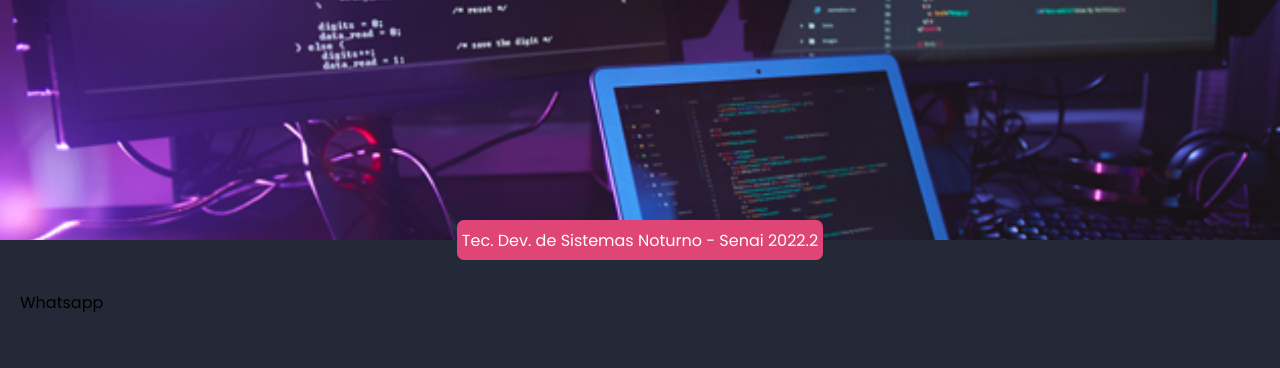
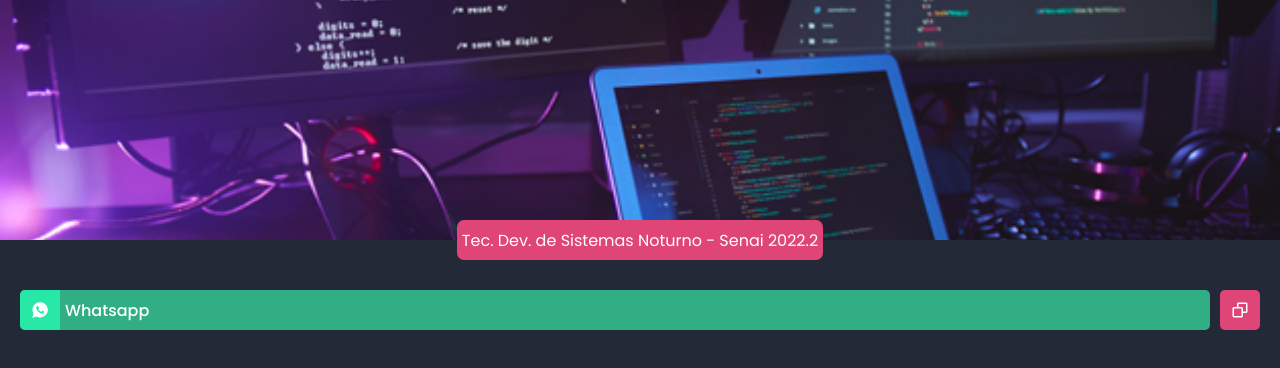
Before and after one commit to jeanjanrley/linksenai, a React app: page / in a window 1280 px wide. Shown: the top 368 px of the page. Built offline with nearby package versions, Linux system fonts and the light colour scheme; the HTML template or start-up script is replaced by a standard one.

Commit message:
Funcionalida de copiar do botão funcionando perfeitamente

```diff
--- a/src/App.tsx
+++ b/src/App.tsx
@@ -1,5 +1,6 @@
 import "./App.scss";
 import LinkButton from "./components/linkButton";
+import { IoLogoWhatsapp } from "react-icons/io";
 
 function App() {
 	return (
@@ -12,10 +13,10 @@ function App() {
 			<div className="content-container">
 				<div className="content-area">
 					<LinkButton
-						icon=""
+						Icon={IoLogoWhatsapp}
 						text="Whatsapp"
 						href=""
-						backgroundColor="#1db954"
+						color="#1db954"
 					/>
 				</div>
 			</div>
--- a/src/components/linkButton/index.tsx
+++ b/src/components/linkButton/index.tsx
@@ -1,21 +1,38 @@
 import React from "react";
-import "styles.scss";
+import "./styles.scss";
+import { IconType } from "react-icons";
+import { BiCopy } from "react-icons/bi";
 
 interface LinkButtonProps {
-	icon: string;
+	Icon: IconType;
 	href: string;
 	text: string;
-	backgroundColor: string;
+	color: string;
 }
 
-export default function LinkButton({ icon, href, text, backgroundColor }: LinkButtonProps) {
+export default function LinkButton({ Icon, href, text, color }: LinkButtonProps) {
 	return (
 		<div className="link-button-box">
-			<div className="icon-area">
+			<div className="first-button-box">
+				<div className="icon-area">
+					<Icon size={18} color="#fff" />
+				</div>
+				<div className="text-area">
+					<p>{text}</p>
+				</div>
+			</div>
 
-			</div>
-			<div className="text-area">
-				<p>{text}</p>
+			<div className="copy-button"
+				onClick={() => {
+					try {
+						navigator.clipboard.writeText(href);
+						window.alert("Link copiado para a área de transferência!");
+					} catch (error) {
+						console.log(error);
+					}
+				}}
+			>
+				<BiCopy color="#fff" size={18} />
 			</div>
 		</div>
 	);
--- a/src/components/linkButton/styles.scss
+++ b/src/components/linkButton/styles.scss
@@ -0,0 +1,68 @@
+.link-button-box {
+	display: flex;
+	flex-direction: row;
+	align-items: center;
+	height: 40px;
+	gap: 10px;
+
+	.first-button-box {
+		display: flex;
+		flex: 1;
+		background: #31AE84;
+		overflow: hidden;
+		cursor: pointer;
+		transition: all 0.2s ease-in-out;
+		border-radius: 5px;
+
+		&:hover {
+			background: #42665A;
+
+			.icon-area {
+				background: #31AE84;
+			}
+		}
+
+		.icon-area {
+			display: flex;
+			flex-direction: row;
+			align-items: center;
+			justify-content: center;
+			width: 40px;
+			height: 40px;
+			background: #27E8A7;
+
+
+		}
+
+		.text-area {
+			display: flex;
+			flex: 1;
+			flex-direction: row;
+			align-items: center;
+			padding: 5px;
+
+			p {
+				font-size: 1rem;
+				color: #fff;
+				font-weight: 500;
+			}
+		}
+	}
+
+	.copy-button {
+		display: flex;
+		flex-direction: row;
+		align-items: center;
+		justify-content: center;
+		width: 40px;
+		height: 40px;
+		border-radius: 5px;
+		background: #DF4577;
+		transition: all 0.2s ease-in-out;
+
+		&:hover {
+			background: #bb325d;
+			cursor: pointer;
+		}
+	}
+}
```
